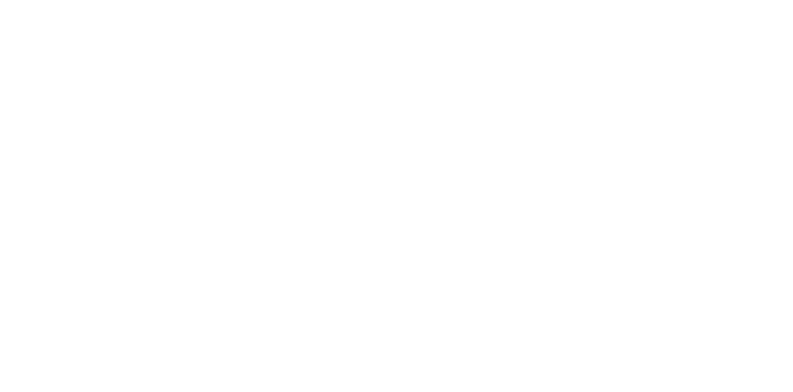
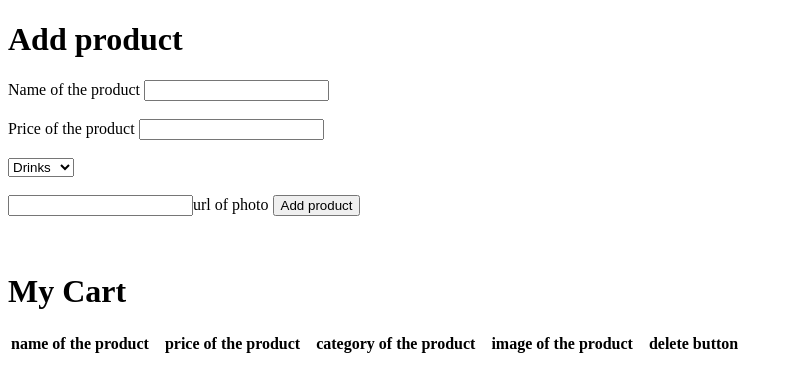
Before and after one commit to yuvrayer/project-1, a plain HTML site: page index.html in a window 1280 px wide. Shown: the whole page, without its empty margins (0-793 px from the left). Drawn offline with Linux system fonts and the light colour scheme.

Commit message:
project 1

```diff
--- a/index.html
+++ b/index.html
@@ -1,11 +1,50 @@
 <!DOCTYPE html>
 <html lang="en">
+
 <head>
     <meta charset="UTF-8">
     <meta name="viewport" content="width=device-width, initial-scale=1.0">
-    <title>Document</title>
+    <title>shopping cart</title>
+    <script defer src="assets/js/app.js"></script>
 </head>
+
 <body>
+    <h1>Add product</h1>
+    <form id="cartForm">
+        <label>Name of the product</label>
+        <input type="text" id="name" required></input>
+        <br> <br>
+        <label>Price of the product</label>
+        <input type="number" id="price" required></input>
+        <br><br>
+        <select required id="option">
+            <option value="0">Drinks</option>
+            <option value="1">Meat</option>
+            <option value="2">Dairy</option>
+            <option value="3">Snacks</option>
+            <option value="4">Basic</option>
+        </select>
+        <br><br>
+        <input type="text" id="url">url of photo</input>
+        <button onclick="addRow(event)">Add product</button>
+    </form>
 
+<br><br>
+<h1>My Cart</h1>
+<table>
+    <thead>
+        <tr>
+            <th>name of the product &nbsp;&nbsp;</th>
+            <th>price of the product &nbsp;&nbsp;</th>
+            <th>category of the product &nbsp;&nbsp;</th>
+            <th>image of the product &nbsp;&nbsp;</th>
+        <th>delete button</th>
+        </tr>
+    </thead>
+    <tbody id="table">
+
+    </tbody>
+</table>
 </body>
+
 </html>
```
Also changed, not shown: T_2_Q_8154192361_text_editor_upload/formbg.jpg (added), T_2_Q_8154192361_text_editor_upload/mockup.jpg (added), T_2_Q_8154192361_text_editor_upload/notebg.png (added), T_2_Q_8154192361_text_editor_upload/tile.jpg (added), T_2_Q_8154192361_text_editor_upload/title.png (added), assets/css/style.css (added), assets/js/app.js (added), sketch-chalk/1001fonts-sketch-chalk-eula.txt (added), sketch-chalk/Sketch Chalk.otf (added).
